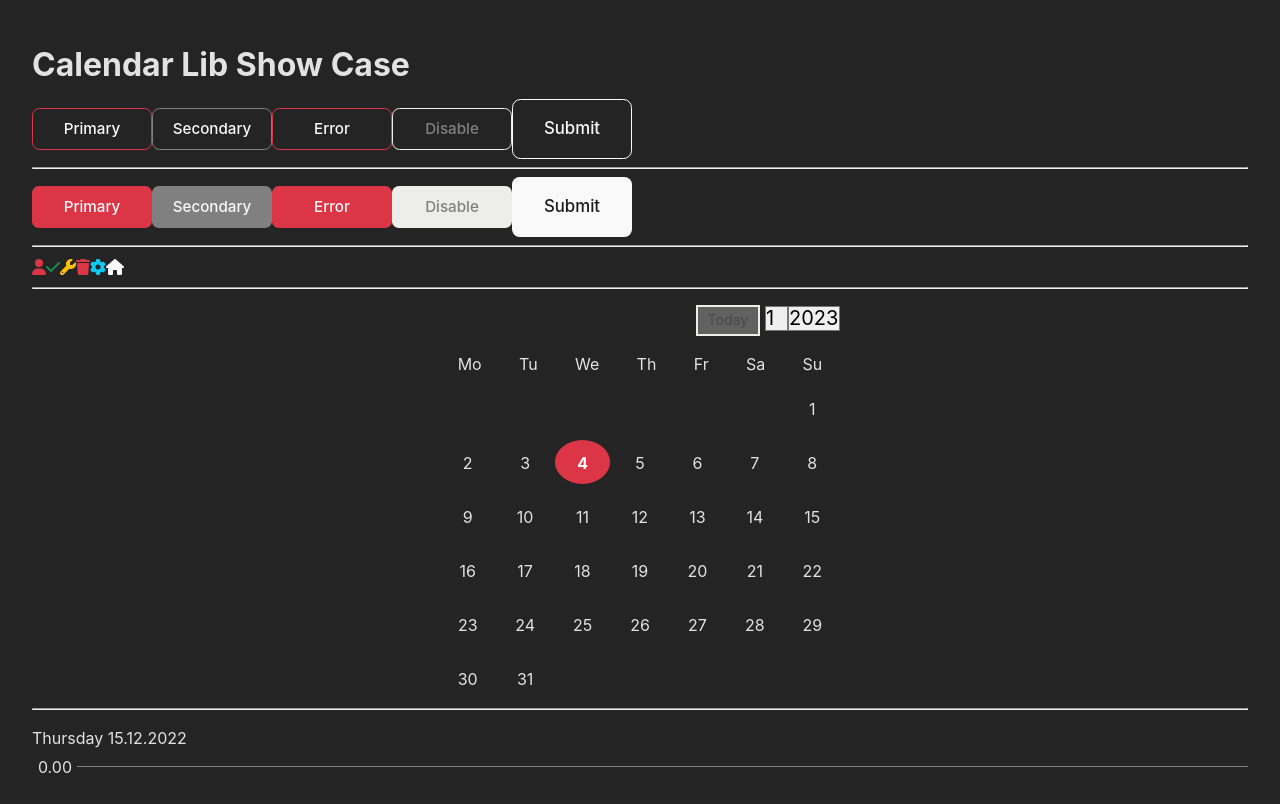
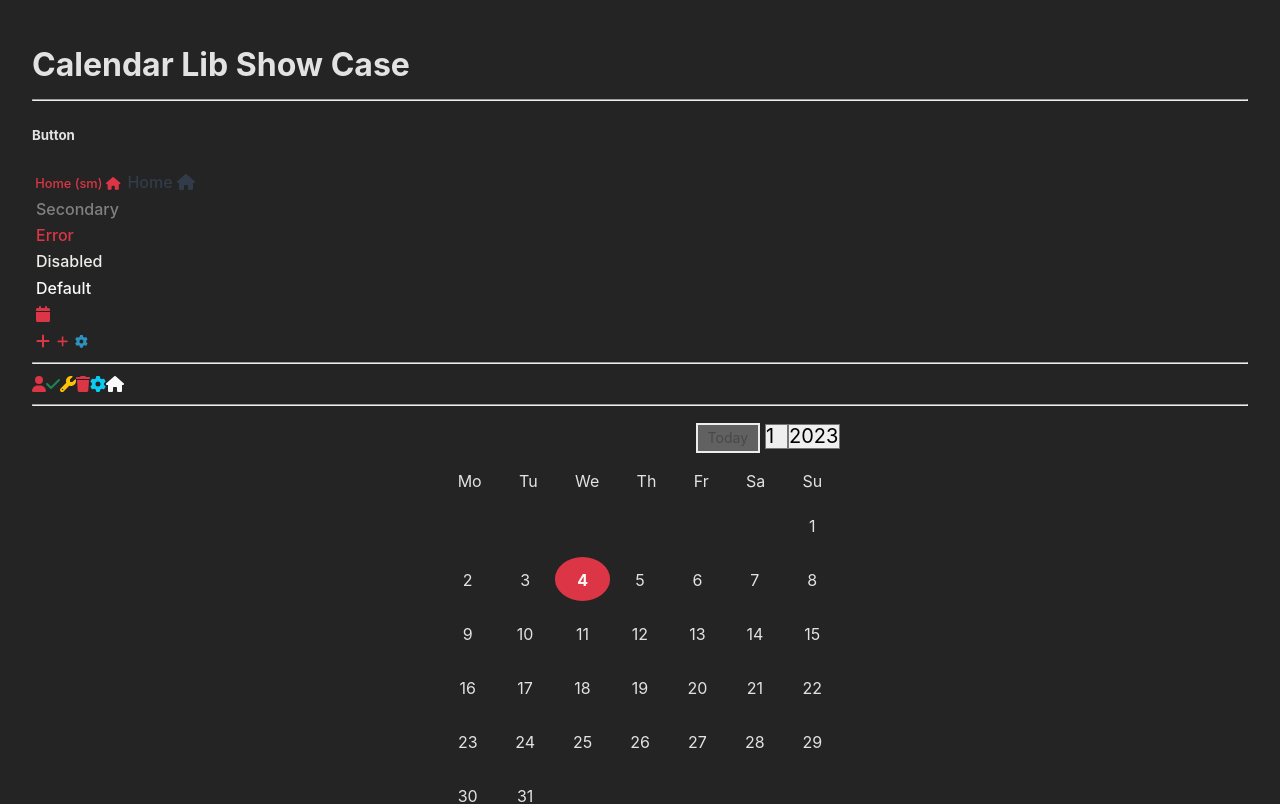
Before and after one commit to LeTranAnhVu/calender-lib, a React (Vite) app: page / in a window 1280 px wide. Shown: the top 804 px of the page. Built offline with nearby package versions, Linux system fonts and the light colour scheme.

Commit message:
Create Button and Button Icon

```diff
--- a/src/layout/Button/Button.tsx
+++ b/src/layout/Button/Button.tsx
@@ -1,19 +1,22 @@
+import type { Variant } from 'styled-components'
 import styled from 'styled-components'
+import { Icon } from '../components/Icons/Icon'
+import type { IconProp } from '@fortawesome/fontawesome-svg-core'
+import type { ElementSize } from '../types'
+import type { MouseEventHandler, PropsWithChildren } from 'react'
+import variantToColor from '@/lib/helpers/variantToColor'
 
-type ButtonSize = 'small' | 'medium'
-
-type ButtonBgColor = 'primary' | 'secondary' | 'disabled' | 'error'
-
-type ButtonProps = {
-  bgColor?: ButtonBgColor
-  text: string
-  size?: ButtonSize
+type ButtonProps = PropsWithChildren & {
+  variant?: Variant
+  size?: ElementSize
+  icon?: IconProp
+  onClick?: MouseEventHandler<HTMLButtonElement>
 }
 
-const Button = ({ bgColor, text, size = 'small' }: ButtonProps) => {
+const Button = ({ children, variant, size = 'md', icon, onClick }: ButtonProps) => {
   return (
-    <Wrapper bgColor={bgColor} size={size}>
-      {text}
+    <Wrapper variant={variant} size={size} onClick={onClick}>
+      {children} {icon && <Icon icon={icon} variant={variant} />}
     </Wrapper>
   )
 }
@@ -21,45 +24,23 @@ const Button = ({ bgColor, text, size = 'small' }: ButtonProps) => {
 export default Button
 
 type WrapperProps = {
-  bgColor?: ButtonBgColor
-  size: ButtonSize
+  variant?: Variant
+  size: ElementSize
 }
 
 const Wrapper = styled.button<WrapperProps>`
-  height: ${({ size }) => (size === 'small' ? '42px' : '60px')};
-  width: 120px;
+  background-color: transparent;
+  width: max-content;
   padding: 0.25em;
   border: none;
-  border-radius: 0.45em;
-  background-color: ${({ bgColor, theme }) =>
-    bgColor === 'primary'
-      ? theme.primary
-      : bgColor === 'secondary'
-      ? theme.secondary
-      : bgColor === 'disabled'
-      ? theme.disabled
-      : bgColor === 'error'
-      ? theme.danger
-      : theme.white}; // Default color is white
-
-  color: ${({ bgColor, theme }) =>
-    bgColor === 'primary' || bgColor === 'error' || bgColor === 'secondary'
-      ? theme.white
-      : bgColor === 'disabled'
-      ? theme.grey
-      : theme.black};
-  font-size: ${({ size }) => (size === 'small' ? '0.95em' : '1.05em')};
+  color: ${({ variant, theme }) => (variant ? variantToColor(variant, theme) : theme.primaryText)};
+  font-size: ${({ size }) => (size === 'md' ? '1em' : '0.8em')};
   font-weight: 500;
 
-  pointer-events: ${({ bgColor }) => (bgColor === 'disabled' ? 'none' : null)};
+  pointer-events: ${({ variant }) => (variant === 'disabled' ? 'none' : null)};
   user-select: none;
 
-  // the button will be truncated if overscale
-  white-space: nowrap;
-  overflow: hidden;
-  text-overflow: ellipsis;
-
   :active {
-    filter: brightness(85%);
+    filter: brightness(90%);
   }
 `
--- a/src/layout/Button/OutlineButton.tsx
+++ /dev/null
@@ -1,78 +0,0 @@
-import styled from 'styled-components'
-
-type ButtonSize = 'small' | 'medium'
-
-type ButtonBgColor = 'primary' | 'secondary' | 'disabled' | 'error'
-
-type ButtonProps = {
-  bgColor?: ButtonBgColor
-  text: string
-  size?: ButtonSize
-}
-
-const OutlineButton = ({ bgColor, text, size = 'small' }: ButtonProps) => {
-  return (
-    <Wrapper bgColor={bgColor} size={size}>
-      {text}
-    </Wrapper>
-  )
-}
-
-export default OutlineButton
-
-type WrapperProps = {
-  bgColor?: ButtonBgColor
-  size: ButtonSize
-}
-
-const Wrapper = styled.button<WrapperProps>`
-  background-color: transparent;
-  height: ${({ size }) => (size === 'small' ? '42px' : '60px')};
-  width: 120px;
-  padding: 0.25em;
-  border-width: 1px;
-  border-style: solid;
-  border-radius: 0.5em;
-  border-color: ${({ bgColor, theme }) =>
-    bgColor === 'primary'
-      ? theme.primary
-      : bgColor === 'secondary'
-      ? theme.secondary
-      : bgColor === 'disabled'
-      ? theme.disabled
-      : bgColor === 'error'
-      ? theme.danger
-      : theme.white}; // Default color is white
-
-  color: ${({ bgColor, theme }) => (bgColor === 'disabled' ? theme.grey : theme.white)};
-  font-size: ${({ size }) => (size === 'small' ? '0.95em' : '1.05em')};
-  font-weight: 500;
-
-  pointer-events: ${({ bgColor }) => (bgColor === 'disabled' ? 'none' : null)};
-  user-select: none;
-
-  // the button will be truncated if overscale
-  white-space: nowrap;
-  overflow: hidden;
-  text-overflow: ellipsis;
-
-  :active {
-    background-color: ${({ bgColor, theme }) =>
-      bgColor === 'primary'
-        ? theme.primary
-        : bgColor === 'secondary'
-        ? theme.secondary
-        : bgColor === 'disabled'
-        ? theme.disabled
-        : bgColor === 'error'
-        ? theme.danger
-        : theme.white}; // Default color is white
-
-    color: ${({ bgColor, theme }) =>
-      bgColor === 'primary' || bgColor === 'error' || bgColor === 'secondary'
-        ? theme.white
-        : bgColor === 'disabled'
-        ? theme.grey
-        : theme.black};
-  }
-`
--- a/src/layout/components/Icons/Icon.tsx
+++ b/src/layout/components/Icons/Icon.tsx
@@ -1,32 +1,23 @@
 import { FontAwesomeIcon } from '@fortawesome/react-fontawesome'
 import type { IconProp } from '@fortawesome/fontawesome-svg-core'
+import type { Variant } from 'styled-components'
 import styled from 'styled-components'
+import variantToColor from '@/lib/helpers/variantToColor'
 
-type IconType = 'primary' | 'success' | 'danger' | 'warning' | 'info'
 type Props = {
   icon: IconProp
-  type?: IconType
+  variant?: Variant
 }
 
-export const Icon = ({ icon, type }: Props) => <StyledIcon icon={icon} type={type} />
+export const Icon = ({ icon, variant }: Props) => <StyledIcon icon={icon} variant={variant} />
 
 type StyledIconProps = {
-  type?: IconType
+  variant?: Variant
 }
 
 const StyledIcon = styled(FontAwesomeIcon)<StyledIconProps>`
   > path {
-    color: ${({ type, theme }) =>
-      type === 'primary'
-        ? theme.primary
-        : type === 'success'
-        ? theme.success
-        : type === 'danger'
-        ? theme.danger
-        : type === 'warning'
-        ? theme.warning
-        : type === 'info'
-        ? theme.info
-        : theme.primaryText}; // * Default type is theme.primaryText
+    color: ${({ variant, theme }) =>
+      variant ? variantToColor(variant, theme) : theme.primaryText};
   }
 `
--- a/src/layout/types.ts
+++ b/src/layout/types.ts
@@ -1 +1,3 @@
 export type Nullable<T> = T | null
+
+export type ElementSize = 'sm' | 'md'
--- /dev/null
+++ b/src/lib/helpers/variantToColor.ts
@@ -0,0 +1,22 @@
+import type { DefaultTheme, Variant } from 'styled-components'
+
+export default function variantToColor(variant: Variant, theme: DefaultTheme) {
+  switch (variant) {
+    case 'primary':
+      return theme.primary
+    case 'secondary':
+      return theme.secondary
+    case 'disabled':
+      return theme.disabled
+    case 'error':
+      return theme.error
+    case 'danger':
+      return theme.danger
+    case 'warning':
+      return theme.warning
+    case 'info':
+      return theme.info
+    default:
+      return theme[variant]
+  }
+}
--- a/src/lib/themes/default.ts
+++ b/src/lib/themes/default.ts
@@ -28,5 +28,6 @@ export const defaultTheme: DefaultTheme = {
   background: '#242424',
   primaryText: white,
   modalBackground: '#3e3e3e',
-  borderRadius: '8px'
+  borderRadius: '8px',
+  error: red
 }
--- a/src/showcase/App.tsx
+++ b/src/showcase/App.tsx
@@ -12,7 +12,6 @@ import ButtonExample from './components/ButtonExample'
 import { Normalize } from 'styled-normalize'
 import ModalExamples from './components/ModalExamples'
 import Modal from '@/layout/components/Modals/Modal'
-import OutlineButtonExample from './components/OutlineButtonExample'
 
 library.add(fas)
 
@@ -29,7 +28,6 @@ function App() {
               <TitleWrapper>
                 <Title>Calendar Lib Show Case</Title>
               </TitleWrapper>
-              <OutlineButtonExample />
               <Hr />
               <ButtonExample />
               <Hr />
--- a/src/showcase/components/ButtonExample.tsx
+++ b/src/showcase/components/ButtonExample.tsx
@@ -1,14 +1,45 @@
 import Button from '@/layout/Button/Button'
 
 const ButtonExample = () => {
+  const handleMousePosition = (event: React.MouseEvent<HTMLButtonElement, MouseEvent>) => {
+    console.log(event.clientX, event.clientY)
+  }
+
   return (
-    <>
-      <Button text="Primary" bgColor="primary" size="small" />
-      <Button text="Secondary" bgColor="secondary" />
-      <Button text="Error" bgColor="error" />
-      <Button text="Disable" bgColor="disabled" />
-      <Button text="Submit" size="medium" />
-    </>
+    <div>
+      <h5>Button</h5>
+      <div>
+        <Button variant="primary" size="sm" icon="home">
+          Home (sm)
+        </Button>
+
+        <Button variant="blueDarker" icon="home">
+          Home
+        </Button>
+      </div>
+      <div>
+        <Button variant="secondary">Secondary</Button>
+      </div>
+      <div>
+        <Button variant="error" onClick={(event) => handleMousePosition(event)}>
+          Error
+        </Button>
+      </div>
+      <div>
+        <Button variant="disabled">Disabled</Button>
+      </div>
+      <div>
+        <Button size="md">Default</Button>
+      </div>
+      <div>
+        <Button size="md" variant="primary" icon="calendar" />
+      </div>
+      <div>
+        <Button variant="primary" icon="plus" />
+        <Button variant="primary" size="sm" icon="plus" />
+        <Button variant="blue" size="sm" icon="cog" />
+      </div>
+    </div>
   )
 }
 
--- a/src/showcase/components/IconExample.tsx
+++ b/src/showcase/components/IconExample.tsx
@@ -3,11 +3,11 @@ import { Icon } from '@/layout/components/Icons/Icon'
 const IconExample = () => {
   return (
     <>
-      <Icon icon="user" type="primary" />
-      <Icon icon="check" type="success" />
-      <Icon icon="wrench" type="warning" />
-      <Icon icon="trash" type="danger" />
-      <Icon icon="cog" type="info" />
+      <Icon icon="user" variant="primary" />
+      <Icon icon="check" variant="success" />
+      <Icon icon="wrench" variant="warning" />
+      <Icon icon="trash" variant="danger" />
+      <Icon icon="cog" variant="info" />
       <Icon icon="home" />
     </>
   )
--- a/src/showcase/components/OutlineButtonExample.tsx
+++ /dev/null
@@ -1,15 +0,0 @@
-import OutlineButton from '@/layout/Button/OutlineButton'
-
-const OutlineButtonExample = () => {
-  return (
-    <>
-      <OutlineButton text="Primary" bgColor="primary" size="small" />
-      <OutlineButton text="Secondary" bgColor="secondary" />
-      <OutlineButton text="Error" bgColor="error" />
-      <OutlineButton text="Disable" bgColor="disabled" />
-      <OutlineButton text="Submit" size="medium" />
-    </>
-  )
-}
-
-export default OutlineButtonExample
```
Also changed, not shown: src/layout/styled.d.ts (+16 -15 lines).
